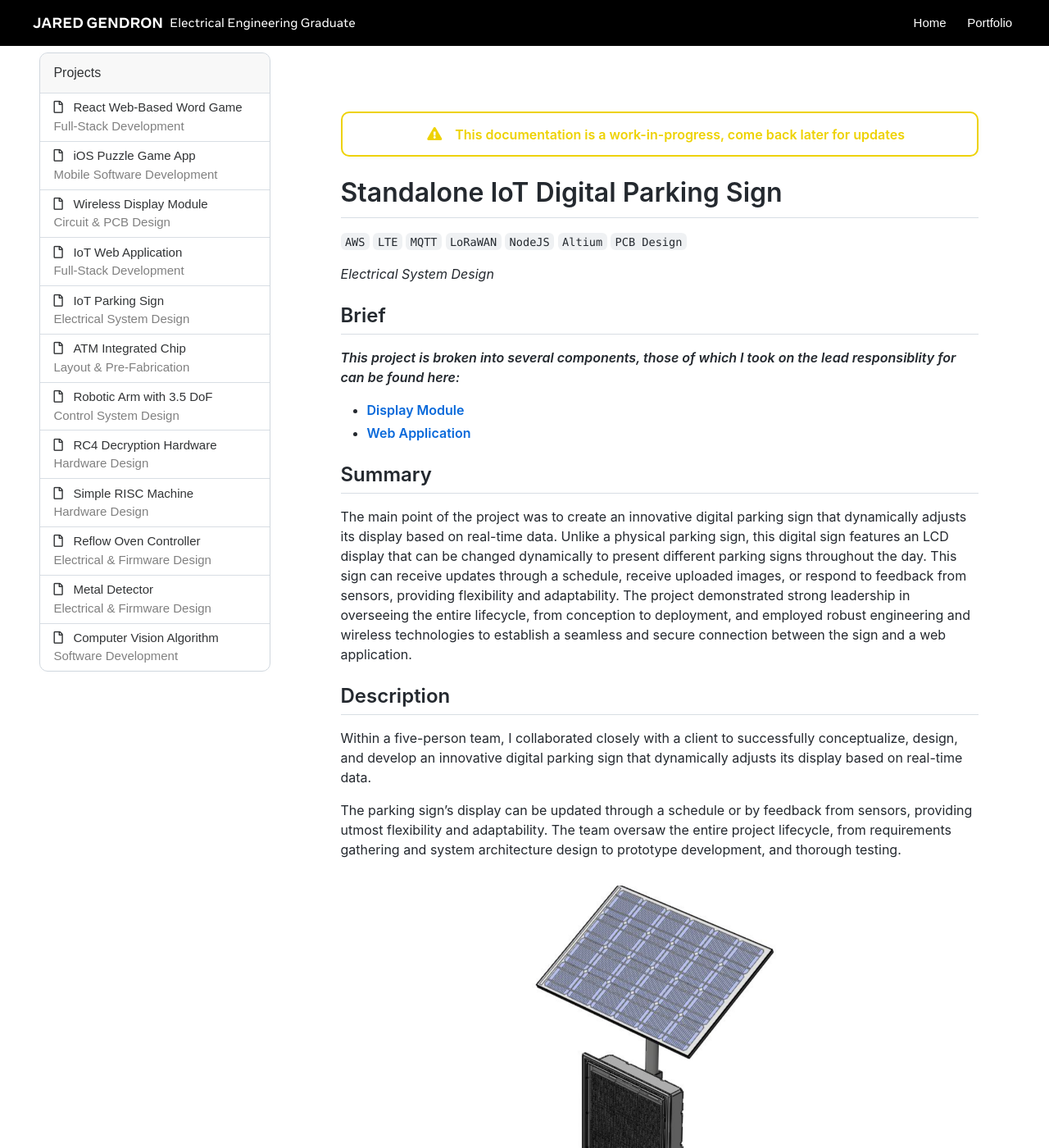
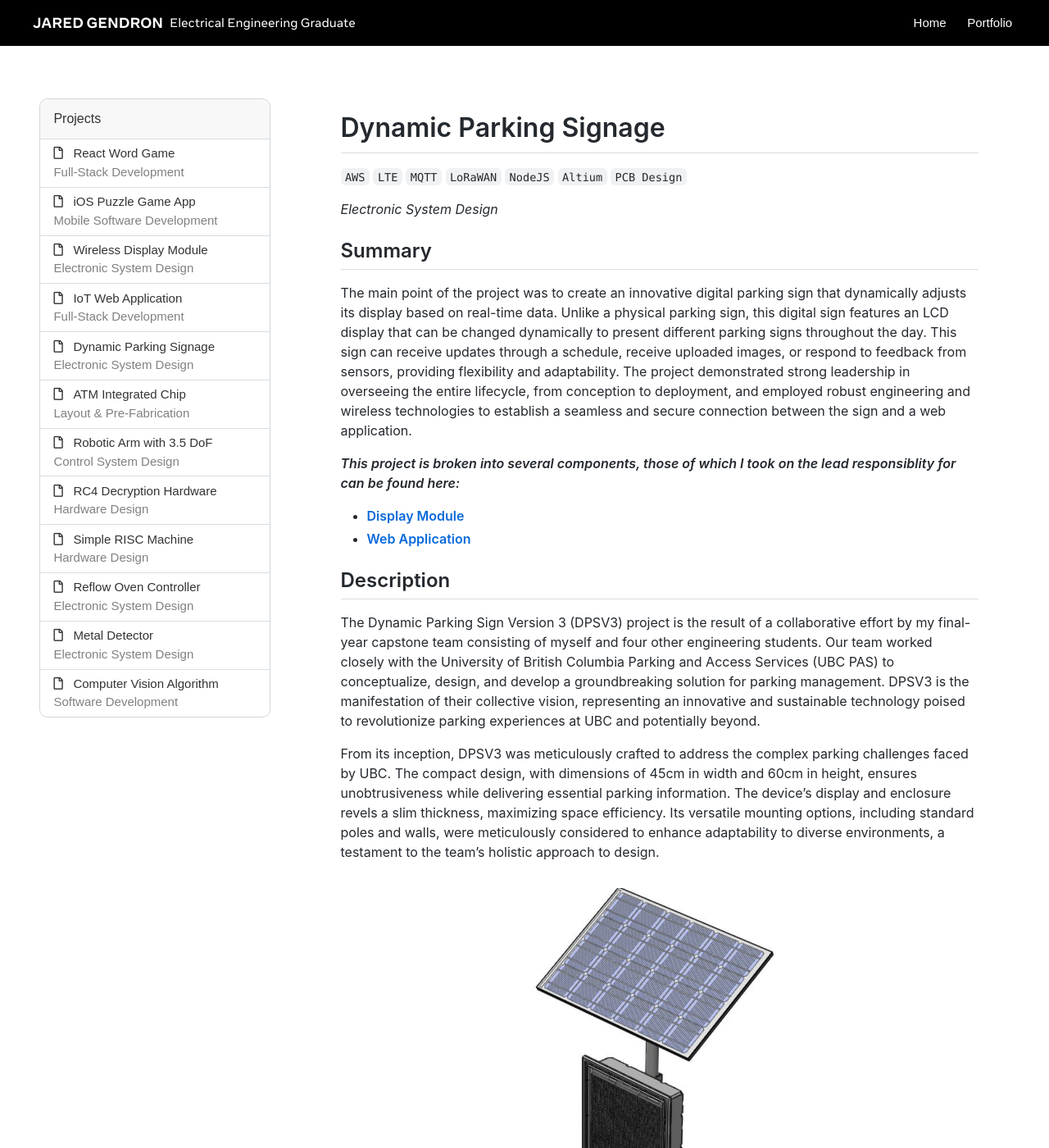
Before and after one commit to jaredgendron/jaredgendron.github.io, a Jekyll site: the page built from _projects/ParkingSign.md, in a window 1280 px wide and 1400 px high. Shown: the whole window at 82% size. Built offline with Jekyll 4.4.1, drawn with Linux system fonts in a browser that asks for light colours; nearby versions of some CDN libraries; some of the changed text lies outside the part shown.

Commit message:
improved documents

```diff
--- a/_projects/MetalDetector.md
+++ b/_projects/MetalDetector.md
@@ -2,7 +2,7 @@
 layout: project
 title: Metal Detector with User-Intuitive Interface
 shortTitle: Metal Detector
-category: Electrical & Firmware Design
+category: Electronic System Design
 permalink: /portfolio/MetalDetector
 year: 2
 ---
--- a/_projects/ParkingSign.md
+++ b/_projects/ParkingSign.md
@@ -1,11 +1,10 @@
 ---
 layout: project
-title: Standalone IoT Digital Parking Sign
-shortTitle: IoT Parking Sign
-category: Electrical System Design
+title: Dynamic Parking Signage
+shortTitle: Dynamic Parking Signage
+category: Electronic System Design
 permalink: /portfolio/ParkingSign
 year: 4
-finished: false
 ---
 
 
@@ -15,48 +14,40 @@
 
 *{{ page.category }}*
 
-## Brief
+## Summary
+
+The main point of the project was to create an innovative digital parking sign that dynamically adjusts its display based on real-time data. Unlike a physical parking sign, this digital sign features an LCD display that can be changed dynamically to present different parking signs throughout the day. This sign can receive updates through a schedule, receive uploaded images, or respond to feedback from sensors, providing flexibility and adaptability. The project demonstrated strong leadership in overseeing the entire lifecycle, from conception to deployment, and employed robust engineering and wireless technologies to establish a seamless and secure connection between the sign and a web application.
 
 ***This project is broken into several components, those of which I took on the lead responsiblity for can be found here:***
 - **[Display Module](/portfolio/IoTDisplayModule)**
 - **[Web Application](/portfolio/WebApplication)**
 
-## Summary
-
-The main point of the project was to create an innovative digital parking sign that dynamically adjusts its display based on real-time data. Unlike a physical parking sign, this digital sign features an LCD display that can be changed dynamically to present different parking signs throughout the day. This sign can receive updates through a schedule, receive uploaded images, or respond to feedback from sensors, providing flexibility and adaptability. The project demonstrated strong leadership in overseeing the entire lifecycle, from conception to deployment, and employed robust engineering and wireless technologies to establish a seamless and secure connection between the sign and a web application.
-
 ## Description
 
-Within a five-person team, I collaborated closely with a client to successfully conceptualize, design, and develop an innovative digital parking sign that dynamically adjusts its display based on real-time data.
+The Dynamic Parking Sign Version 3 (DPSV3) project is the result of a collaborative effort by my final-year capstone team consisting of myself and four other engineering students. Our team worked closely with the University of British Columbia Parking and Access Services (UBC PAS) to conceptualize, design, and develop a groundbreaking solution for parking management. DPSV3 is the manifestation of their collective vision, representing an innovative and sustainable technology poised to revolutionize parking experiences at UBC and potentially beyond.
 
-The parking sign’s display can be updated through a schedule or by feedback from sensors, providing utmost flexibility and adaptability. The team oversaw the entire project lifecycle, from requirements gathering and system architecture design to prototype development, and thorough testing.
+From its inception, DPSV3 was meticulously crafted to address the complex parking challenges faced by UBC. The compact design, with dimensions of 45cm in width and 60cm in height, ensures unobtrusiveness while delivering essential parking information. The device's display and enclosure revels a slim thickness, maximizing space efficiency. Its versatile mounting options, including standard poles and walls, were meticulously considered to enhance adaptability to diverse environments, a testament to the team's holistic approach to design.
 
 ![Image](/assets/images/ParkingSign/sign.png)
 
-Throughout the process, the focus remained on ensuring the sign’s capability to receive updates down to the minute or respond to sensor feedback, enhancing its effectiveness in serving users.
+A defining characteristic of DPSV3 is its durability. The device has an IP66 rating, guaranteeing resilience against the harshest weather conditions. The robust enclosure and components, designed for longevity, demonstrate the team's commitment to creating a product that can withstand the rigors of regular maintenance, installation, and five years of use.
 
-I developed a robust web application from inception, showcasing expertise in engineering and wireless technologies to establish a seamless and secure wireless connection between the digital parking sign and the application.
+The team ensured user-friendliness through a web application deployable on UBC's servers, providing the means to configure the device, create and edit hourly parking schedules, and authenticate users. Additionally, DPSV3's off-grid capability, with a minimum one-hour runtime and solar power integration, is a testament to the team's focus on energy-efficient solutions.
 
-The wireless connectivity ensures swift communication between the sign and the application, enabling timely updates based on scheduled intervals or sensor-driven data.
+![Image](/assets/images/ParkingSign/dashboard.png)
 
-I employed AWS for efficient server hosting, management, and integration, while implementing MQTT protocol over an LTE connection for reliable device communication. This strategic use of technology allowed the digital parking sign to stay constantly connected, receiving updates regularly through the scheduled minute intervals or in response to sensor input, thus optimizing its functionality.
+In terms of connectivity, DPSV3 excels. It connects to the internet via LTE, enabling real-time communication and updates. The web application, designed for diverse user devices, underscores the team's adaptability to evolving technologies.
 
-## Overview
+The team designed DPSV3 to display a variety of parking signs, including accessible parking and time-limited parking, a testament to their attention to detail in addressing the diverse parking scenarios that arise on campus.
+
+Modularity was a core design principle, with components designed for easy replacement and integration in future models. Serviceability, including field-replaceable parts, ensures long-term reliability without requiring specialized tools.
 
 ![Image](/assets/images/ParkingSign/overview.png)
 
-## Web Application
+DPSV3's capability to rapidly change and update fully-loaded images on its display, within 30 seconds, reflects the team's commitment to user convenience and real-time responsiveness.
 
-The `web-app` was designed to allow an administrative user to make configurations to the sign remotely and without needing to disasemble the device. The application requires authentication credentials to login and once logged in the admin is able to add new devices, create new display changes in the schedule, or upload new images to the devices.
+Beyond UBC, the project envisions DPSV3's scalability and potential adoption by organizations such as Easypark and Rogers. The team's clear, legible display design demonstrates their forward-thinking approach, making DPSV3 adaptable to various environments.
 
-## Controller
+This capstone project has been a transformative experience for myself, offering invaluable opportunities for hands-on engineering, problem-solving, and project management. It enabled me to apply my classroom knowledge in a real-world context, improving my skills in design, technology integration, and collaboration. The journey of creating DPSV3 has been an instrumental chapter in my engineering education, demonstrating the immense potential of technology to address complex problems and benefit society.
 
-A controller PCB was designed for connecting to the `web-app` and driving the display. The screenshot below shows the PCB during its design.
-
-### Cellular Module
-
-The `cellular module` is responsible for acting on commands from the `web-app` and sending them to the `display driver`, this module is essentially the brain for the display.
-
-### Display Driver
-
-The flow diagram for the `display driver` is omitted due to its simplicity. The display driver receives data from the cellular module through a SPI connection and acts accordingly.
+In summary, the Dynamic Parking Sign Version 3 (DPSV3) project is a testament to the capabilities and dedication of our final-year capstone team. As a collaborative endeavor, it exemplifies my ability to design and develop practical solutions that not only cater to specific client needs but also offer the potential for broader impact. DPSV3 is a remarkable milestone in my journey, showcasing my capacity to innovate, adapt, and contribute to the ever-evolving field of engineering.
--- a/_projects/ReflowController.md
+++ b/_projects/ReflowController.md
@@ -2,7 +2,7 @@
 layout: project
 title: Reflow Oven Controller with Advanced User Interface and Safety Features
 shortTitle: Reflow Oven Controller
-category: Electrical & Firmware Design
+category: Electronic System Design
 permalink: /portfolio/ReflowController
 year: 2
 ---
```
Also changed, not shown: _projects/DisplayModule.md (+7 -3 lines), _projects/ReactWordGame.md (+1 -1 lines), 1 other file.
